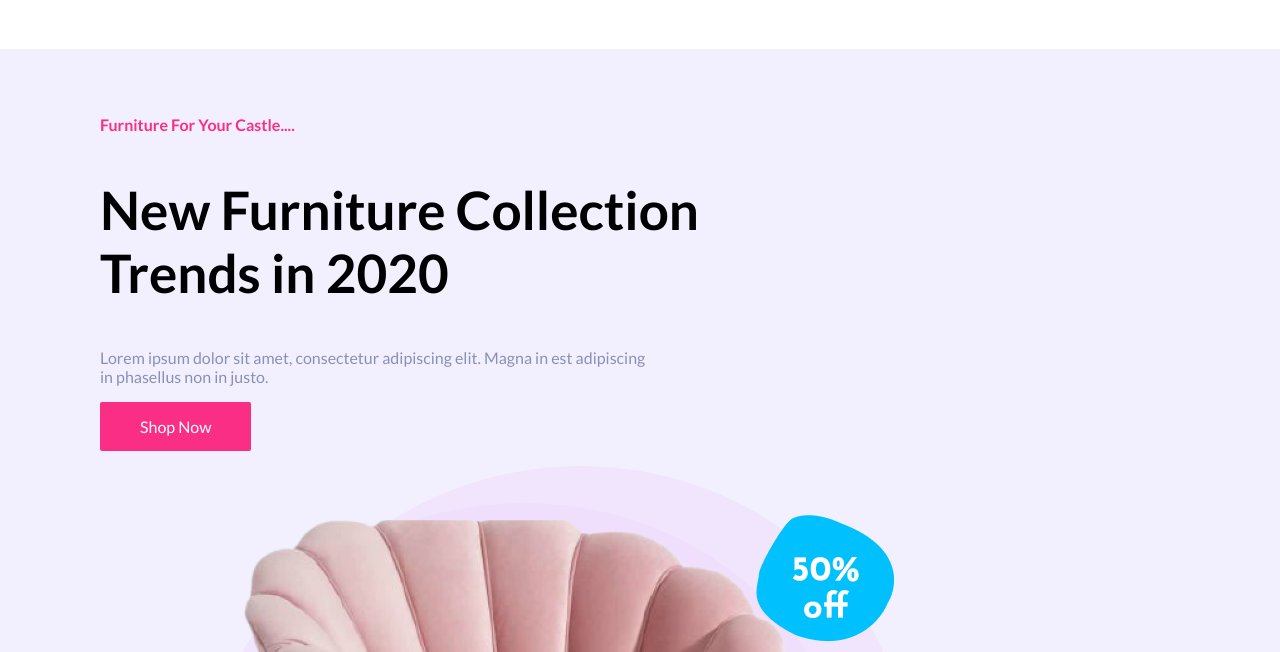
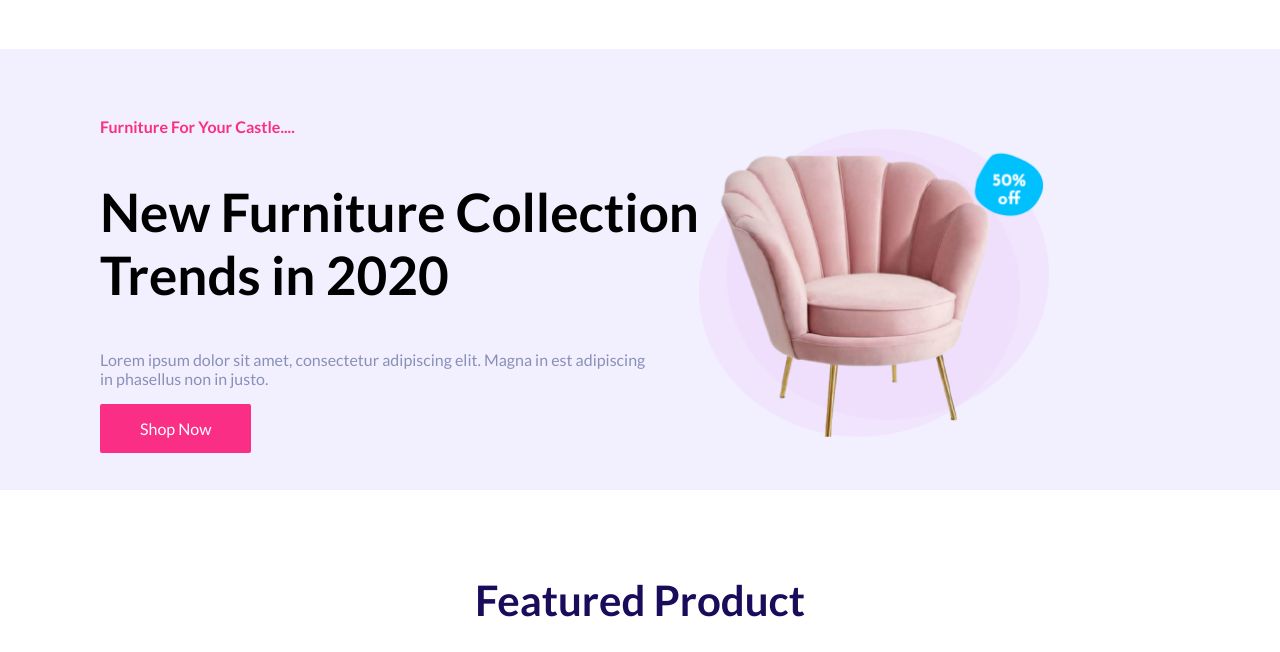
Before and after one commit to ayhamyaseen100-eng/hecto-15, a plain HTML site: page index.html in a window 1280 px wide. Shown: the part 118-770 px from the top of the page. Drawn offline with Linux system fonts and the light colour scheme.

Commit message:
FInally2

```diff
--- a/assets/main.css
+++ b/assets/main.css
@@ -97,11 +97,18 @@ flex : 1 0 60%;
 }
 
 .hero-img{
-    flex: 1 0 ;
-    margin-left: 100px;
+    flex: 1 0;
     margin-top: 30px;
     max-width: 50%;
     height: auto;
+
+
+}
+.hero-p{
+    width: 30%;
+    min-width: 350px;
+height: auto;
+object-fit: contain;
 }
 
 .line1{
--- a/index.html
+++ b/index.html
@@ -80,7 +80,7 @@
 
                     </div>
                     <div class="hero-img">
-                        <img src="./assets/imag/public/hero-img.png" />
+                        <img class="hero-p" src="./assets/imag/public/hero-img.png" />
                     </div>
                 </div>
             </div>
```
